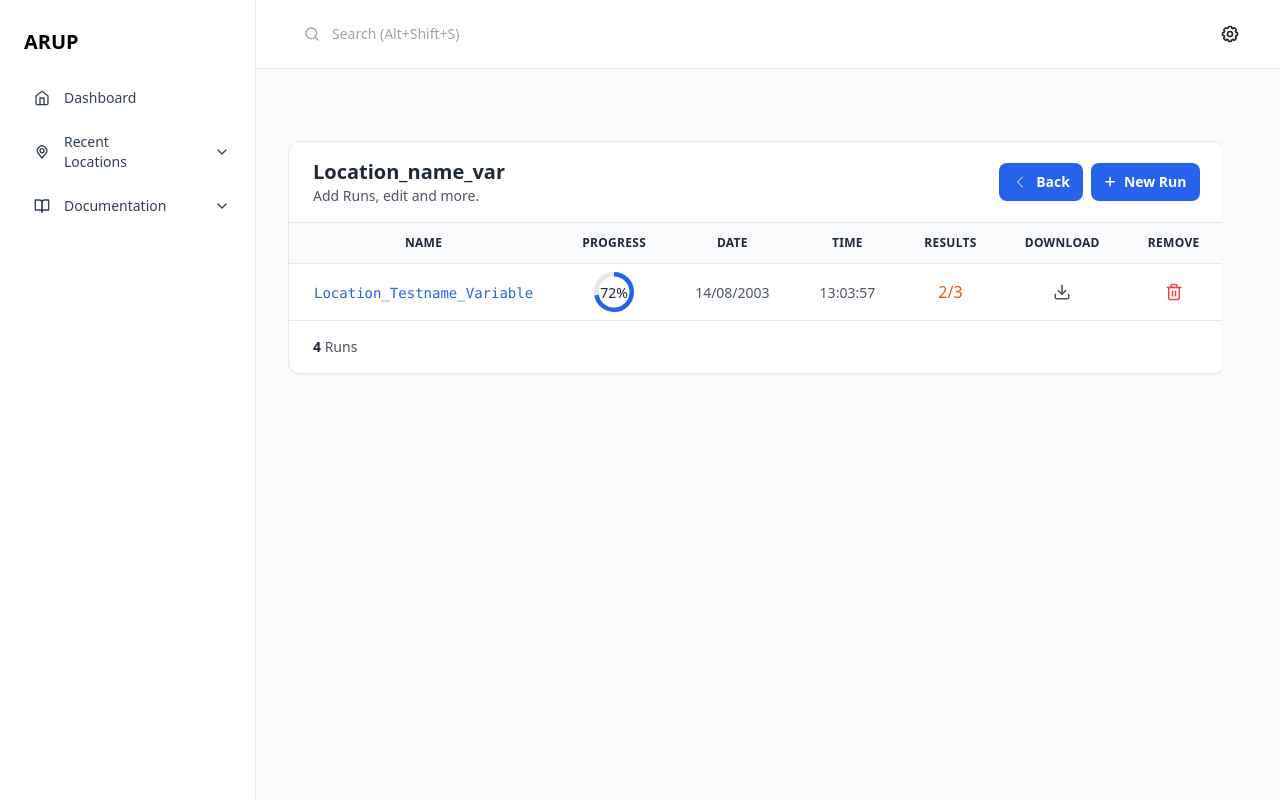
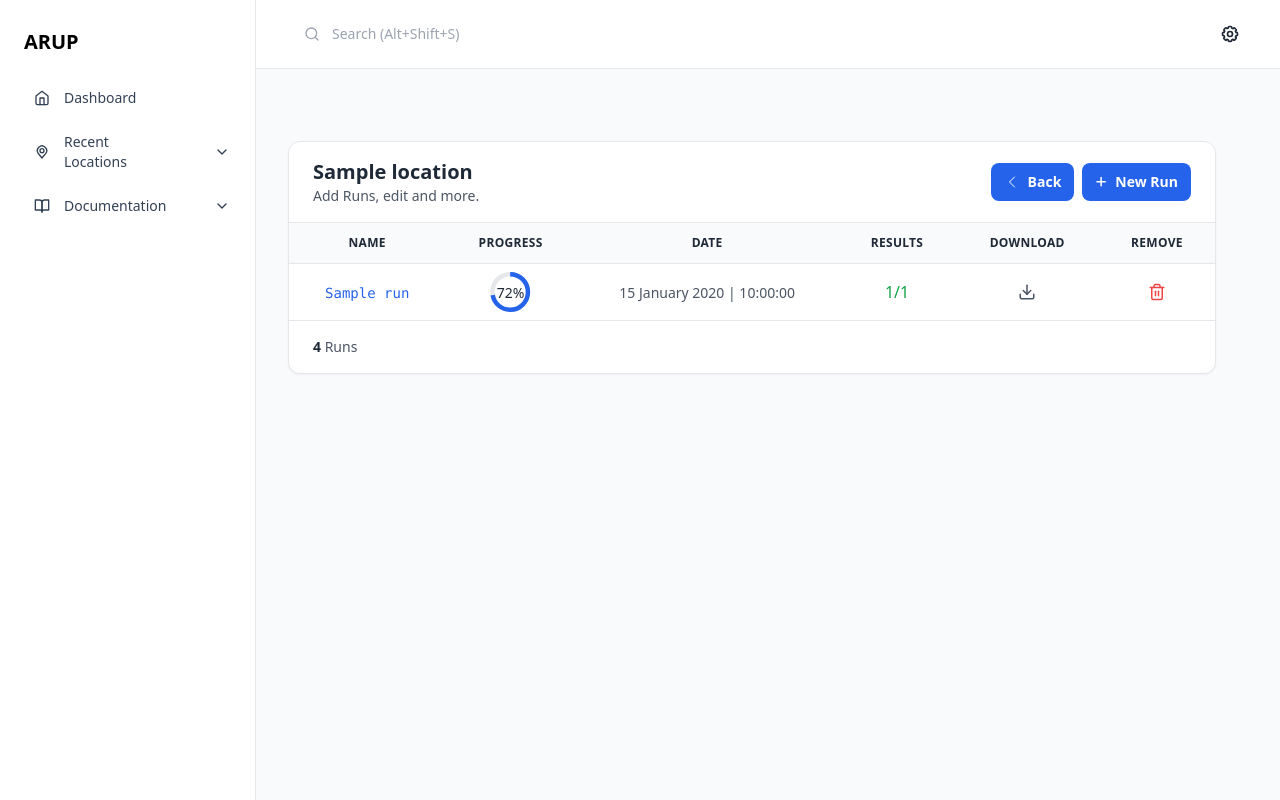
Before and after one commit to tobynott80/CSO_Performance_Tool, a Python web app: template app/templates/locations_page.html in a window 1280 px wide. Run offline with Jinja, Linux system fonts and the light colour scheme; the template is opened without the code that fills it: most values are stand-ins (such as "Sample title", 1, 10 or a date in 2020); some libraries are stand-ins or nearby versions.

Commit message:
Adding database information to the runs page
Adjusted the routes within route.py to pass run information to the index and locations pages

```diff
--- a/app/templates/locations_page.html
+++ b/app/templates/locations_page.html
@@ -27,7 +27,7 @@
                     <h2
                       class="text-xl font-semibold text-gray-800 dark:text-gray-200"
                     >
-                      Location_name_var
+                      {{location.name}}
                     </h2>
                     <p class="text-sm text-gray-600 dark:text-gray-400">
                       Add Runs, edit and more.
@@ -129,16 +129,6 @@
                           <span
                             class="text-xs font-semibold uppercase tracking-wide text-gray-800 dark:text-gray-200"
                           >
-                            Time
-                          </span>
-                        </div>
-                      </th>
-
-                      <th scope="col" class="px-6 py-3 text-start">
-                        <div class="flex items-center gap-x-2 justify-center">
-                          <span
-                            class="text-xs font-semibold uppercase tracking-wide text-gray-800 dark:text-gray-200"
-                          >
                             Results
                           </span>
                         </div>
@@ -165,7 +155,7 @@
                       </th>
                     </tr>
                   </thead>
-
+                  {% for run in location.runs  %}
                   <tbody class="divide-y divide-gray-200 dark:divide-gray-700">
                     <tr
                       class="cursor-pointer bg-white hover:bg-gray-200 dark:bg-slate-900 dark:hover:bg-slate-800"
@@ -179,7 +169,7 @@
                           <span class="block px-6 py-2">
                             <span
                               class="font-mono text-sm text-blue-600 dark:text-blue-500"
-                              >Location_Testname_Variable</span
+                              >{{ run.name }}</span
                             >
                           </span>
                         </button>
@@ -239,7 +229,8 @@
                           <span class="block px-6 py-2">
                             <span
                               class="text-sm text-gray-600 dark:text-gray-400"
-                              >14/08/2003</span
+                              >{{ run.date.strftime('%d %B
+                              %Y | %H:%M:%S') }}</span
                             >
                           </span>
                         </button>
@@ -252,22 +243,24 @@
                           data-hs-overlay="#hs-ai-invoice-modal"
                         >
                           <span class="block px-6 py-2">
-                            <span
-                              class="text-sm text-gray-600 dark:text-gray-400"
-                              >13:03:57</span
-                            >
-                          </span>
-                        </button>
-                      </td>
+                            <span class="text-bold text-green-600">
+                              {% set completed_count = 0 %}
+                              {% set total_count = run.runsTests|length %}
 
-                      <td class="size-px whitespace-nowrap">
-                        <button
-                          type="button"
-                          class="block w-full"
-                          data-hs-overlay="#hs-ai-invoice-modal"
-                        >
-                          <span class="block px-6 py-2">
-                            <span class="text-bold text-orange-600">2/3</span>
+                              {% if run.runsTests %}
+
+                                {% for runTest in run.runsTests %}
+                                  {% set testString = runTest.status %}
+                                  {% if runTest.status == "COMPLETED" %}
+                                    {% set completed_count = completed_count + 1 %}
+                                  {% endif %}
+                                {% endfor %}
+                                {% set completion_ratio = completed_count / total_count %}
+
+                              {% endif %}
+
+                              {{ total_count }}/{{ total_count }}
+                            </span>
                           </span>
                         </button>
                       </td>
@@ -335,6 +328,7 @@
                       </td>
                     </tr>
                   </tbody>
+                  {% endfor %}
                 </table>
                 <!-- End Table -->
 
```
Also changed, not shown: app/routes/routes.py (+19 -5 lines), app/templates/index.html (+9 -5 lines).
